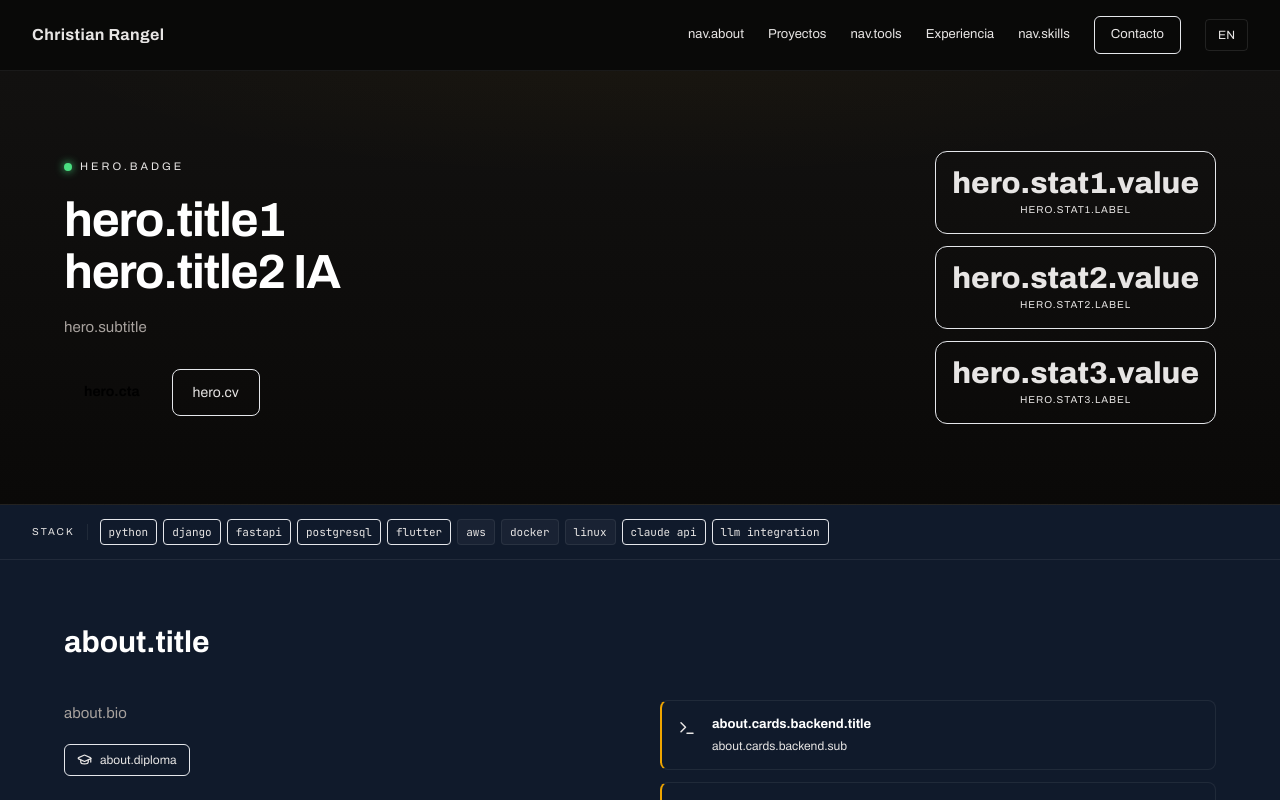
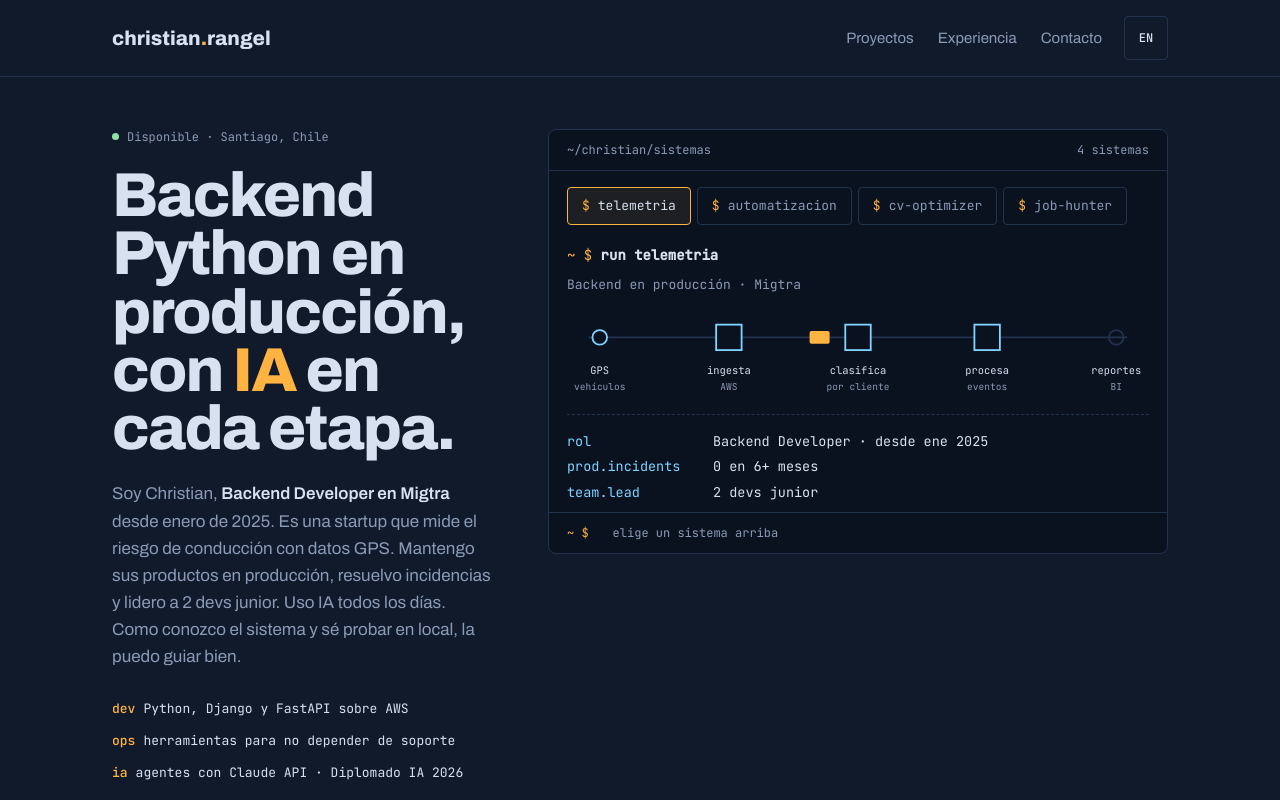
Before and after one commit to Crispolein/portafolio, a React (Vite) app: page / in a window 1280 px wide. Shown: the top 800 px of the page. Built offline with nearby package versions, Linux system fonts and the light colour scheme.

Commit message:
feat: Hero, Navbar y App con router, toggle de idioma y skip link, con tests

```diff
--- a/src/App.tsx
+++ b/src/App.tsx
@@ -1,49 +1,55 @@
+import type { MouseEvent } from 'react'
 import { useTranslation } from 'react-i18next'
-import { MotionConfig } from 'framer-motion'
 import Navbar from './components/Navbar'
+import Footer from './components/Footer'
 import Hero from './sections/Hero'
-import About from './sections/About'
+import Story from './sections/Story'
 import Projects from './sections/Projects'
 import Tools from './sections/Tools'
 import Experience from './sections/Experience'
-import Skills from './sections/Skills'
 import Contact from './sections/Contact'
+import CasePage from './pages/CasePage'
+import { isCaseSlug } from './data/cases'
+import { linkClickHandler, useRoute } from './lib/route'
+
+const CASE_PREFIX = '/proyectos/'
+
+// Featured cards render a plain href; route plain clicks on case links through the router.
+function onCaseLinkClick(e: MouseEvent<HTMLElement>) {
+  const a = (e.target as HTMLElement).closest?.('a')
+  const href = a?.getAttribute('href')
+  if (href?.startsWith(CASE_PREFIX)) linkClickHandler(href)(e)
+}
 
 export default function App() {
   const { t } = useTranslation()
+  const route = useRoute()
+  const slug = route.startsWith(CASE_PREFIX) ? route.slice(CASE_PREFIX.length).replace(/\/$/, '') : ''
 
   return (
-    <MotionConfig reducedMotion="user">
-    <div className="min-h-screen bg-surface-deep text-[#e7e5e4]">
+    <div onClick={onCaseLinkClick}>
       <a
         href="#main"
-        className="sr-only focus:not-sr-only focus:fixed focus:top-3 focus:left-3 focus:z-[100] focus:bg-amber focus:text-black focus:px-4 focus:py-2 focus:rounded-md focus:font-bold"
+        className="sr-only focus:not-sr-only focus:fixed focus:left-3 focus:top-3 focus:z-[100] focus:rounded focus:bg-amb focus:px-4 focus:py-2 focus:font-bold focus:text-term"
       >
         {t('nav.skip')}
       </a>
       <Navbar />
-      <main id="main">
-        <Hero />
-        <About />
-        <Projects />
-        <Tools />
-        <Experience />
-        <Skills />
-        <Contact />
+      <main id="main" className="mx-auto max-w-[1168px] px-4 sm:px-14">
+        {isCaseSlug(slug) ? (
+          <CasePage slug={slug} />
+        ) : (
+          <>
+            <Hero />
+            <Story />
+            <Projects />
+            <Tools />
+            <Experience />
+            <Contact />
+            <Footer />
+          </>
+        )}
       </main>
-      <footer className="px-8 py-6 border-t border-white/[0.07] flex flex-wrap justify-between items-center gap-3 text-[12px] text-muted">
-        <span className="font-display font-bold text-amber">Christian Rangel</span>
-        <span>{t('footer.updated')}</span>
-        <a
-          href="https://github.com/Crispolein/portafolio"
-          target="_blank"
-          rel="noreferrer"
-          className="hover:text-white transition-colors"
-        >
-          {t('footer.source')} →
-        </a>
-      </footer>
     </div>
-    </MotionConfig>
   )
 }
--- a/src/components/Navbar.tsx
+++ b/src/components/Navbar.tsx
@@ -1,20 +1,45 @@
-import { useEffect, useRef, useState } from 'react'
+import { useEffect, useRef, useState, type MouseEvent } from 'react'
 import { useTranslation } from 'react-i18next'
-import Icon from './Icons'
+import { navigate, useRoute } from '../lib/route'
 
-const NAV_KEYS = ['about', 'projects', 'tools', 'experience', 'skills'] as const
+const SECTIONS = ['projects', 'experience', 'contact'] as const
 
-const press = 'transition duration-150 active:scale-[0.97]'
+const link =
+  'rounded-sm px-3 py-3 text-[15px] text-mut transition-colors duration-[160ms] ease-out hover:text-txt'
+const control =
+  'min-h-[44px] min-w-[44px] rounded border border-line bg-transparent font-mono text-xs font-medium text-txt ' +
+  'transition-[color,border-color] duration-[160ms] ease-out hover:border-mut'
 
 export default function Navbar() {
   const { t, i18n } = useTranslation()
+  const route = useRoute()
+  const onHome = route === '/'
   const [menuOpen, setMenuOpen] = useState(false)
   const toggleRef = useRef<HTMLButtonElement>(null)
 
-  const toggleLang = () =>
-    i18n.changeLanguage(i18n.language === 'es' ? 'en' : 'es')
+  const toggleLang = () => {
+    const next = i18n.language === 'es' ? 'en' : 'es'
+    document.documentElement.lang = next
+    void i18n.changeLanguage(next)
+  }
 
   const closeMenu = () => setMenuOpen(false)
+
+  // From a case page a section link goes home first, then to the anchor.
+  const goTo = (id: string) => (e: MouseEvent<HTMLAnchorElement>) => {
+    closeMenu()
+    if (onHome || e.button !== 0 || e.ctrlKey || e.metaKey || e.shiftKey || e.altKey) return
+    e.preventDefault()
+    navigate('/')
+    setTimeout(() => document.getElementById(id)?.scrollIntoView?.(), 50)
+  }
+
+  const goHome = (e: MouseEvent<HTMLAnchorElement>) => {
+    closeMenu()
+    if (e.button !== 0 || e.ctrlKey || e.metaKey || e.shiftKey || e.altKey) return
+    e.preventDefault()
+    navigate('/')
+  }
 
   useEffect(() => {
     if (!menuOpen) return
@@ -28,80 +53,61 @@ export default function Navbar() {
     return () => document.removeEventListener('keydown', onKey)
   }, [menuOpen])
 
+  const langButton = (className: string) => (
+    <button type="button" onClick={toggleLang} aria-label={t('nav.switchLang')} className={className}>
+      {t('nav.lang')}
+    </button>
+  )
+
   return (
-    <nav className="sticky top-0 z-50 flex justify-between items-center px-8 py-4
-                    bg-[rgba(10,9,8,0.96)] border-b border-white/[0.07]">
-      <a href="#hero" className="font-display font-bold text-base text-amber tracking-wide rounded-sm">
-        Christian Rangel
+    <header className="sticky top-0 z-50 border-b border-line bg-bg">
+      <div className="mx-auto flex h-[60px] max-w-[1168px] items-center justify-between px-4 sm:h-[76px] sm:px-14">
+        <a
+          href="/"
+          onClick={goHome}
+          className="text-[17px] font-extrabold text-txt no-underline sm:text-xl"
+        >
+          christian<span className="text-amb">.</span>rangel
         </a>
 
-      {/* Desktop links */}
-      <div className="hidden md:flex gap-6 items-center text-[13px] text-muted">
-        {NAV_KEYS.map(key => (
-          <a key={key} href={`#${key}`} className="py-2 hover:text-white transition-colors rounded-sm">
-            {t(`nav.${key}`)}
+        <nav aria-label={t('nav.label')} className="hidden items-center sm:flex">
+          {SECTIONS.map((id) => (
+            <a key={id} href={onHome ? `#${id}` : `/#${id}`} onClick={goTo(id)} className={link}>
+              {t(`nav.${id}`)}
             </a>
           ))}
-        <a
-          href="#contact"
-          className={`border border-amber text-amber px-4 py-2 rounded-md text-[13px]
-                      hover:bg-amber-dim ${press}`}
-        >
-          {t('nav.contact')}
-        </a>
-        <button
-          type="button"
-          onClick={toggleLang}
-          aria-label={t('nav.switchLang')}
-          className={`border border-white/[0.1] text-muted px-3 py-1.5 rounded text-[12px]
-                      hover:text-white ${press}`}
-        >
-          {i18n.language === 'es' ? 'EN' : 'ES'}
-        </button>
-      </div>
+          {langButton(`${control} ml-2.5`)}
+        </nav>
 
-      {/* Mobile hamburger */}
+        <div className="flex items-center gap-2 sm:hidden">
+          {langButton(control)}
           <button
             ref={toggleRef}
             type="button"
-        className="md:hidden -m-2 p-2 text-muted hover:text-white rounded"
-        onClick={() => setMenuOpen(v => !v)}
+            className={control}
+            onClick={() => setMenuOpen((v) => !v)}
             aria-expanded={menuOpen}
             aria-controls="mobile-menu"
             aria-label={menuOpen ? t('nav.closeMenu') : t('nav.openMenu')}
           >
-        <Icon name={menuOpen ? 'close' : 'menu'} size={22} />
+            <span aria-hidden="true">{menuOpen ? '×' : '≡'}</span>
           </button>
+        </div>
+      </div>
 
-      {/* Mobile menu */}
       {menuOpen && (
-        <div
+        <nav
           id="mobile-menu"
-          className="absolute top-full left-0 right-0 bg-surface border-b border-white/[0.07]
-                     flex flex-col gap-1 px-8 py-4 md:hidden"
+          aria-label={t('nav.label')}
+          className="flex flex-col border-t border-line bg-bg px-4 py-2 sm:hidden"
         >
-          {NAV_KEYS.map(key => (
-            <a
-              key={key}
-              href={`#${key}`}
-              onClick={closeMenu}
-              className="py-2.5 text-[15px] text-muted hover:text-white"
-            >
-              {t(`nav.${key}`)}
+          {SECTIONS.map((id) => (
+            <a key={id} href={onHome ? `#${id}` : `/#${id}`} onClick={goTo(id)} className={`${link} px-0`}>
+              {t(`nav.${id}`)}
             </a>
           ))}
-          <a href="#contact" onClick={closeMenu} className="py-2.5 text-amber text-[15px]">
-            {t('nav.contact')}
-          </a>
-          <button
-            type="button"
-            onClick={toggleLang}
-            className="py-2.5 text-left text-[14px] text-muted hover:text-white"
-          >
-            {i18n.language === 'es' ? 'Switch to EN' : 'Cambiar a ES'}
-          </button>
-        </div>
+        </nav>
       )}
-    </nav>
+    </header>
   )
 }
--- a/src/sections/Hero.tsx
+++ b/src/sections/Hero.tsx
@@ -1,109 +1,47 @@
-import { motion } from 'framer-motion'
 import { useTranslation } from 'react-i18next'
-import StatCard from '../components/StatCard'
-import StackPill from '../components/StackPill'
+import Button from '../components/ui/Button'
+import Console from '../components/Console'
 
-const STACK_PILLS = [
-  { label: 'python', color: 'amber' as const },
-  { label: 'django', color: 'amber' as const },
-  { label: 'fastapi', color: 'amber' as const },
-  { label: 'postgresql', color: 'amber' as const },
-  { label: 'flutter', color: 'amber' as const },
-  { label: 'aws', color: 'gray' as const },
-  { label: 'docker', color: 'gray' as const },
-  { label: 'linux', color: 'gray' as const },
-  { label: 'claude api', color: 'sky' as const },
-  { label: 'llm integration', color: 'sky' as const },
-]
-
-function renderSubtitle(text: string) {
-  const parts = text.split(/<amber>|<\/amber>/)
-  return parts.map((part, i) =>
-    i % 2 === 1
-      ? <strong key={i} className="text-amber font-semibold">{part}</strong>
-      : part
-  )
-}
+const ROLES = ['dev', 'ops', 'ia'] as const
 
 export default function Hero() {
   const { t } = useTranslation()
 
   return (
-    <>
-      <section
-        id="hero"
-        className="px-8 py-20 border-b border-white/[0.07]"
-        style={{
-          background:
-            'radial-gradient(ellipse 70% 50% at 50% -10%, rgba(240,165,0,0.04) 0%, transparent 70%), linear-gradient(180deg, #121110 0%, #0a0908 100%)',
-        }}
-      >
-        <div className="max-w-6xl mx-auto grid grid-cols-1 md:grid-cols-[1fr_auto] gap-10 items-center">
-          <motion.div
-            initial={{ opacity: 0, y: 24 }}
-            animate={{ opacity: 1, y: 0 }}
-            transition={{ duration: 0.6 }}
-          >
-            <div className="flex items-center gap-2 text-[11px] text-amber uppercase tracking-[3px] mb-5">
-              <span className="w-2 h-2 rounded-full bg-green-400 shadow-[0_0_8px_#4ade80]" />
-              {t('hero.badge')}
-            </div>
-
-            <h1 className="font-display text-5xl font-bold leading-[1.08] tracking-tight mb-4 text-white">
-              {t('hero.title1')}
-              <br />
-              <span className="text-amber">
-                {t('hero.title2')}{' '}
-                <span className="text-sky-accent">{t('hero.titleAi')}</span>
-              </span>
-            </h1>
-
-            <p className="text-[15px] text-[#a8a29e] max-w-[460px] leading-[1.75] mb-7">
-              {renderSubtitle(t('hero.subtitle'))}
-            </p>
-
-            <div className="flex gap-3 flex-wrap">
-              <a
-                href="#projects"
-                className="bg-amber text-black px-5 py-3 rounded-lg text-[14px] font-bold
-                           hover:bg-amber/90 transition duration-150 active:scale-[0.97]"
-              >
-                {t('hero.cta')}
-              </a>
-              <a
-                href="/Christian_Rangel_CV.pdf"
-                download
-                className="border border-sky text-sky-accent px-5 py-3 rounded-lg text-[14px]
-                           hover:bg-sky-dim transition duration-150 active:scale-[0.97]"
-              >
-                {t('hero.cv')}
-              </a>
-            </div>
-          </motion.div>
-
-          <motion.div
-            className="flex flex-col gap-3 min-w-[130px]"
-            initial={{ opacity: 0, x: 24 }}
-            animate={{ opacity: 1, x: 0 }}
-            transition={{ duration: 0.6, delay: 0.2 }}
-          >
-            <StatCard value={t('hero.stat1.value')} label={t('hero.stat1.label')} variant="amber" />
-            <StatCard value={t('hero.stat2.value')} label={t('hero.stat2.label')} variant="amber" />
-            <StatCard value={t('hero.stat3.value')} label={t('hero.stat3.label')} variant="sky" />
-          </motion.div>
-        </div>
-      </section>
-
-      {/* Stack strip */}
-      <div className="px-8 py-3.5 border-b border-white/[0.07] bg-surface flex items-center gap-3 flex-wrap">
-        <span className="text-[10px] text-muted uppercase tracking-[2px] whitespace-nowrap">Stack</span>
-        <div className="w-px h-4 bg-white/[0.07]" />
-        <div className="flex gap-1.5 flex-wrap">
-          {STACK_PILLS.map(p => (
-            <StackPill key={p.label} label={p.label} color={p.color} />
+    <section id="hero" className="mt-8 grid gap-10 sm:mt-[52px] lg:grid-cols-[380px_1fr] lg:items-start lg:gap-14">
+      <div>
+        <p className="mb-[22px] mt-0 font-mono text-xs text-mut">
+          <span
+            aria-hidden="true"
+            className="mr-2 inline-block h-[7px] w-[7px] rounded-full bg-ok align-[1px]"
+          />
+          {t('hero.status')}
+        </p>
+        <h1 className="m-0 text-[40px] font-extrabold leading-[.98] tracking-[-.03em] [font-variation-settings:'wdth'_80] sm:text-[62px] sm:leading-[.94]">
+          {t('hero.titleA')} <span className="text-amb">{t('hero.titleAi')}</span> {t('hero.titleB')}
+        </h1>
+        <p className="mb-0 mt-[22px] text-base leading-[1.6] text-mut sm:text-[17px]">
+          {t('hero.subA')} <strong className="font-semibold text-txt">{t('hero.subStrong')}</strong>{' '}
+          {t('hero.subB')}
+        </p>
+        <ul className="m-0 mt-[22px] list-none p-0 font-mono text-[13px] leading-8 text-txt">
+          {ROLES.map((r) => (
+            <li key={r}>
+              <b className="mr-2 font-medium text-amb">{r}</b>
+              {t(`hero.roles.${r}`)}
+            </li>
           ))}
+        </ul>
+        <div className="mt-7 flex flex-col gap-3 sm:flex-row">
+          <Button href="#projects" variant="solid" arrow>
+            {t('hero.ctaProjects')}
+          </Button>
+          <Button href="/Christian_Rangel_CV.pdf" download variant="ghost" arrow>
+            {t('hero.ctaCv')}
+          </Button>
         </div>
       </div>
-    </>
+      <Console />
+    </section>
   )
 }
```
Also changed, not shown: 1 other file (tests, documents, lock files or other folders). Lines whose indentation alone changed are shown as unchanged.
